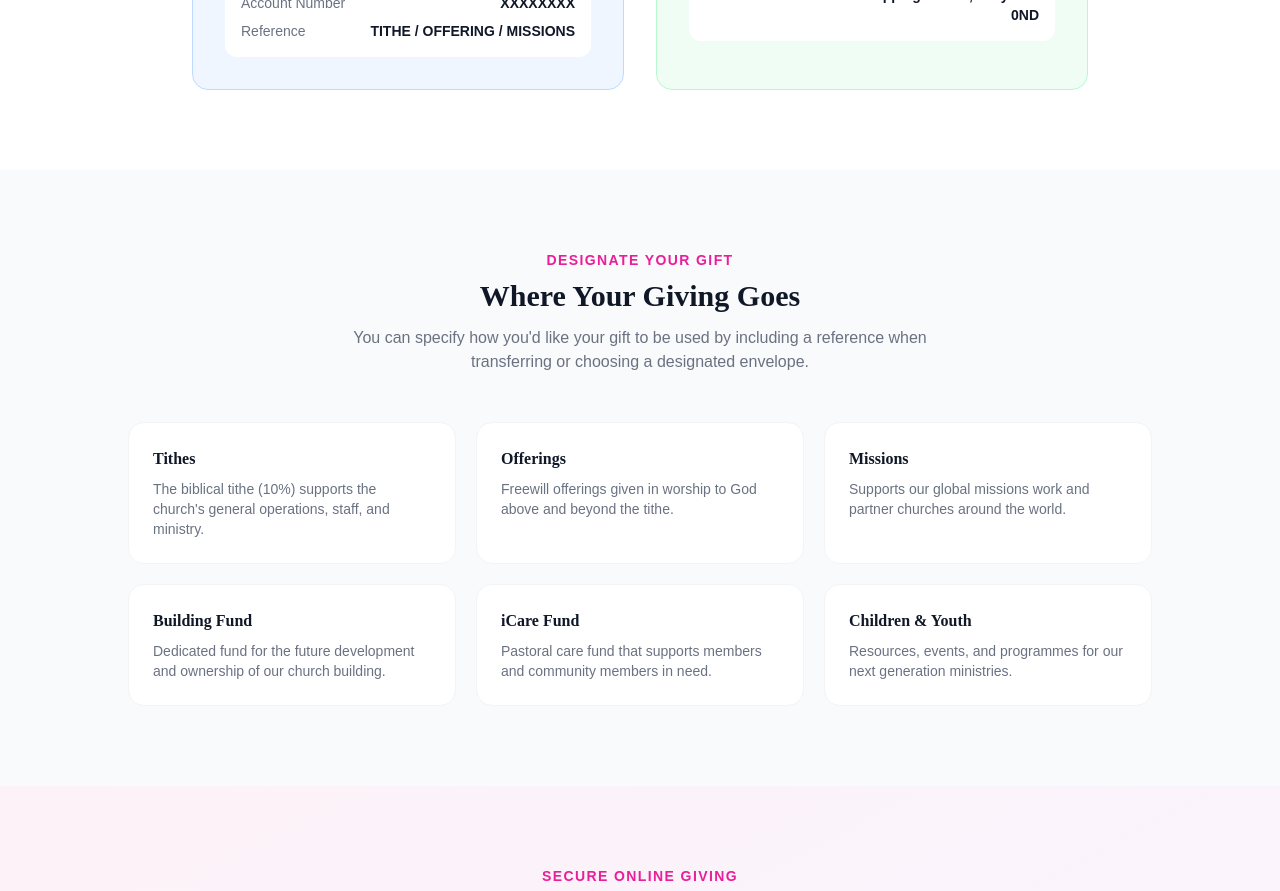
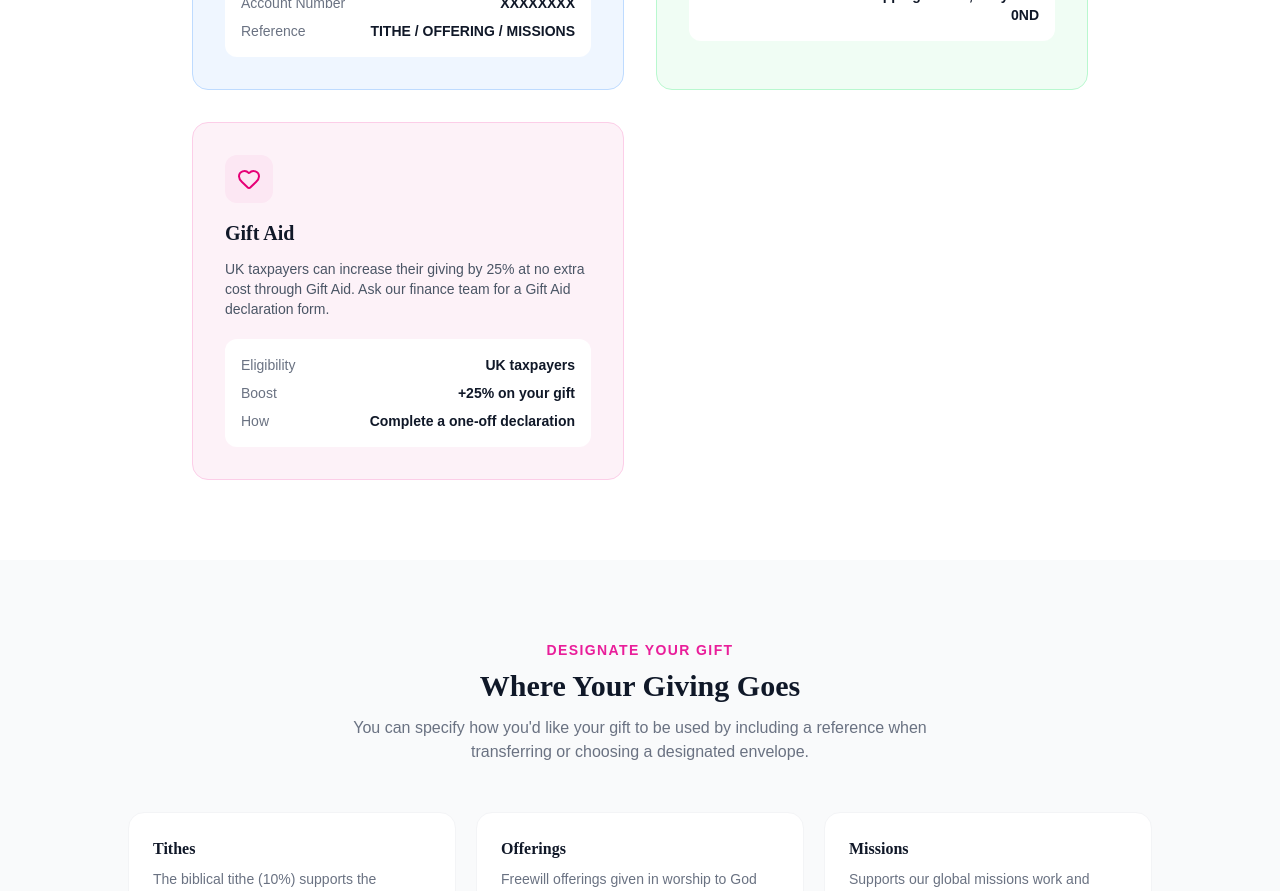
Before and after one commit to Coolzymccooy/lhp_app, a React (Vite) app in the folder client/: page /give in a window 1280 px wide. Shown: the part 1580-2471 px from the top of the page. Built offline with nearby package versions, Linux system fonts and the light colour scheme.

Commit message:
feat: add Gift Aid giving option

```diff
--- a/client/src/pages/GivePage.tsx
+++ b/client/src/pages/GivePage.tsx
@@ -29,6 +29,18 @@ const GIVING_METHODS = [
     icon: Gift,
     color: 'bg-green-50 border-green-200',
     iconColor: 'text-green-600 bg-green-100',
+  },
+  {
+    title: 'Gift Aid',
+    desc: 'UK taxpayers can increase their giving by 25% at no extra cost through Gift Aid. Ask our finance team for a Gift Aid declaration form.',
+    details: [
+      { label: 'Eligibility', value: 'UK taxpayers' },
+      { label: 'Boost', value: '+25% on your gift' },
+      { label: 'How', value: 'Complete a one-off declaration' },
+    ],
+    icon: Heart,
+    color: 'bg-pink-50 border-pink-200',
+    iconColor: 'text-pink-600 bg-pink-100',
   },
 ];
 
```
